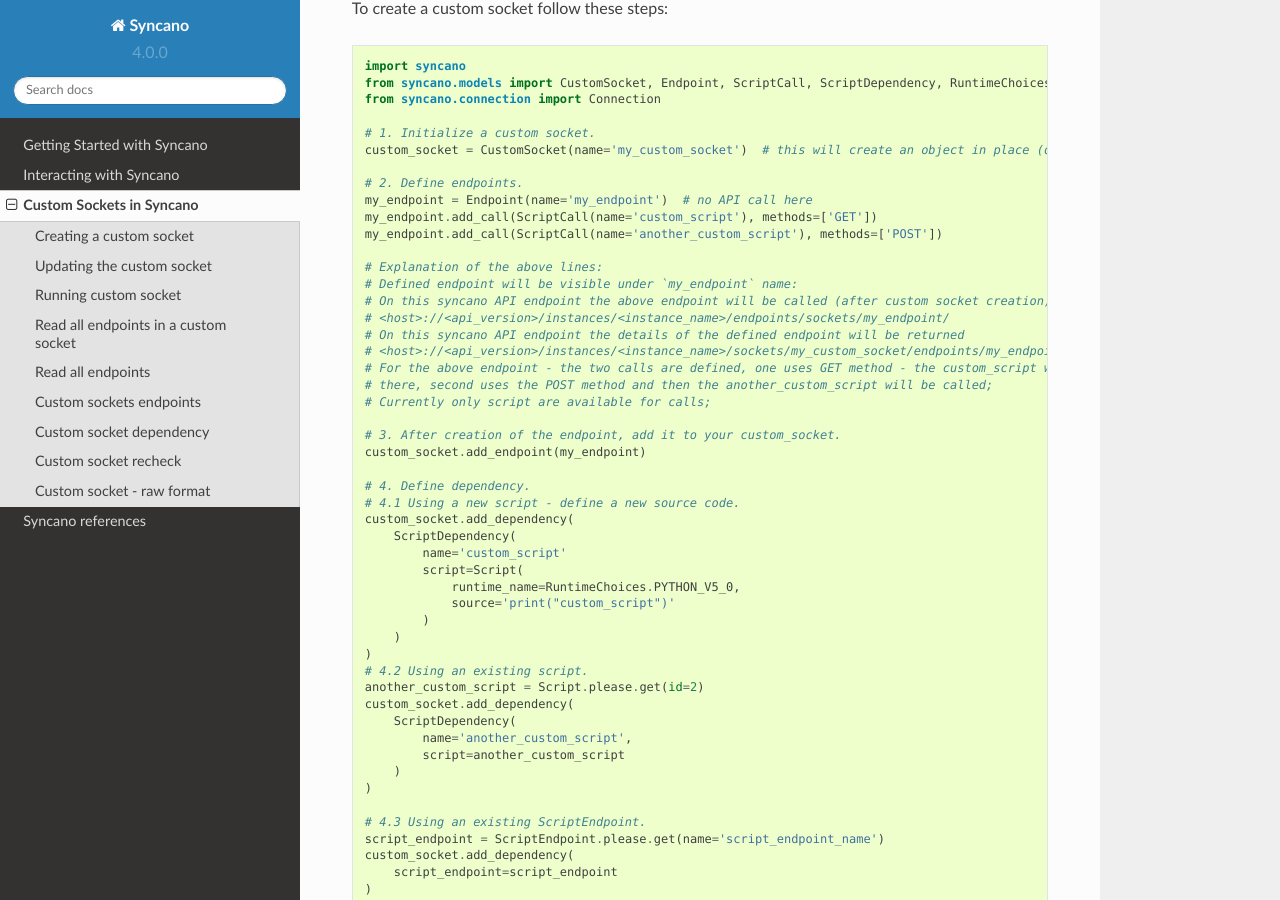
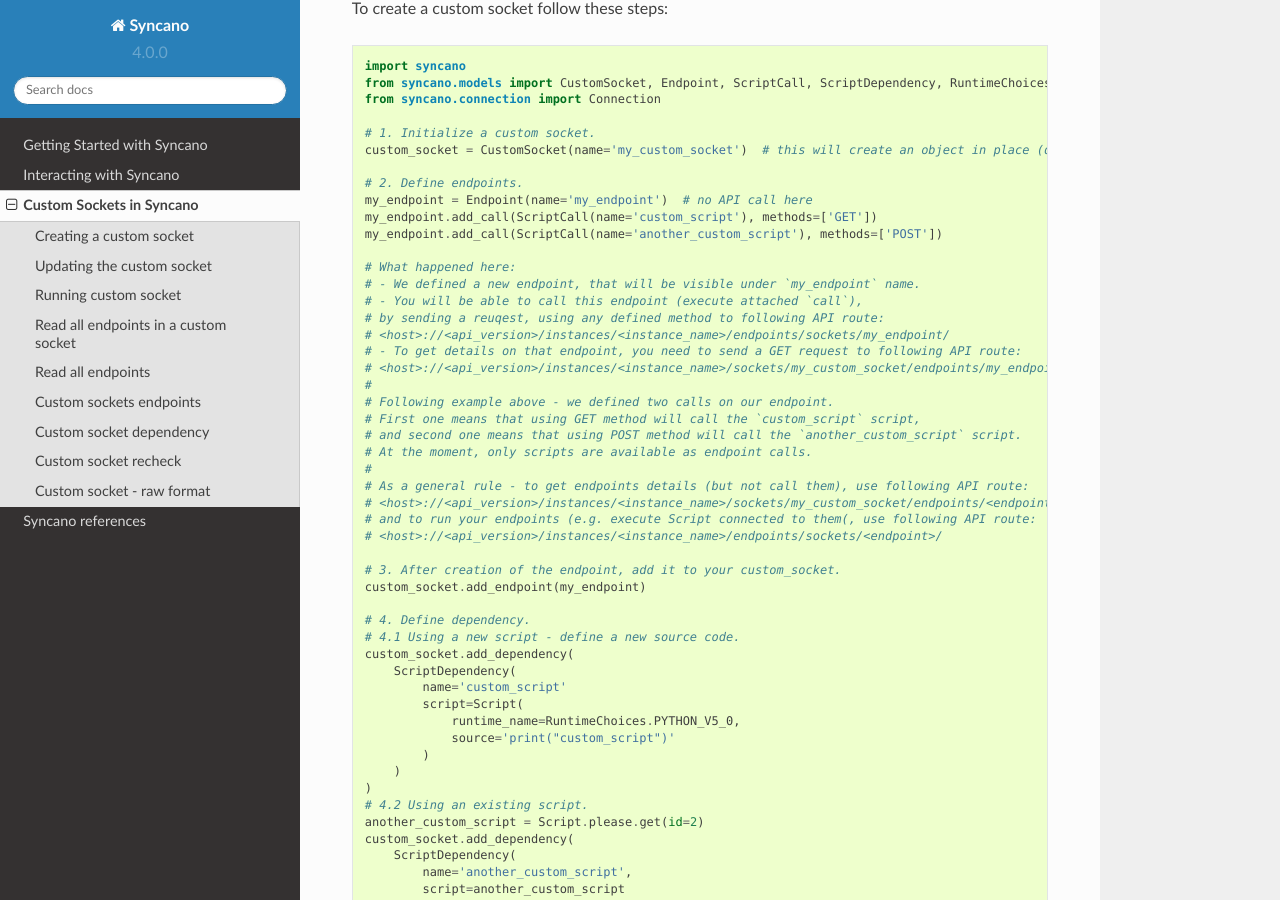
Before and after one commit to Syncano/syncano-python, a Sphinx documentation site: the page built from docs/source/custom_sockets.rst, in a window 1280 px wide and 900 px high, scrolled down 364 px. Built offline with Sphinx 7.4.7 and the Read the Docs theme 2.0.0, drawn with Linux system fonts in a browser that asks for light colours; some of the changed text lies outside the part shown.

Commit message:
[ci skip] Endpoints readme update

```diff
--- a/docs/source/custom_sockets.rst
+++ b/docs/source/custom_sockets.rst
@@ -28,15 +28,23 @@ To create a custom socket follow these steps::
     my_endpoint.add_call(ScriptCall(name='custom_script'), methods=['GET'])
     my_endpoint.add_call(ScriptCall(name='another_custom_script'), methods=['POST'])
 
-    # Explanation of the above lines:
-    # Defined endpoint will be visible under `my_endpoint` name:
-    # On this syncano API endpoint the above endpoint will be called (after custom socket creation)
+    # What happened here:
+    # - We defined a new endpoint, that will be visible under `my_endpoint` name.
+    # - You will be able to call this endpoint (execute attached `call`),
+    # by sending a reuqest, using any defined method to following API route:
     # <host>://<api_version>/instances/<instance_name>/endpoints/sockets/my_endpoint/
-    # On this syncano API endpoint the details of the defined endpoint will be returned
+    # - To get details on that endpoint, you need to send a GET request to following API route:
     # <host>://<api_version>/instances/<instance_name>/sockets/my_custom_socket/endpoints/my_endpoint/
-    # For the above endpoint - the two calls are defined, one uses GET method - the custom_script will be executed
-    # there, second uses the POST method and then the another_custom_script will be called;
-    # Currently only script are available for calls;
+    #
+    # Following example above - we defined two calls on our endpoint.
+    # First one means that using GET method will call the `custom_script` script,
+    # and second one means that using POST method will call the `another_custom_script` script.
+    # At the moment, only scripts are available as endpoint calls.
+    #
+    # As a general rule - to get endpoints details (but not call them), use following API route:
+    # <host>://<api_version>/instances/<instance_name>/sockets/my_custom_socket/endpoints/<endpoint>/
+    # and to run your endpoints (e.g. execute Script connected to them(, use following API route:
+    # <host>://<api_version>/instances/<instance_name>/endpoints/sockets/<endpoint>/
 
     # 3. After creation of the endpoint, add it to your custom_socket.
     custom_socket.add_endpoint(my_endpoint)
@@ -136,11 +144,16 @@ To get all endpoints that are defined in all custom sockets::
 
     socket_endpoint_list = SocketEndpoint.get_all_endpoints()
 
-Above code will return a list with SocketEndpoint objects. To run such endpoint, use::
+Above code will return a list with SocketEndpoint objects. To run an endpoint,
+choose one endpoint first, e.g.:
 
-    socket_endpoint_list.run(method='GET')
+    endpoint = socket_endpoint_list[0]
+
+and now run it::
+
+    endpoint.run(method='GET')
     # or:
-    socket_endpoint_list.run(method='POST', data={'custom_data': 1})
+    endpoint.run(method='POST', data={'custom_data': 1})
 
 Custom sockets endpoints
 ------------------------
```
